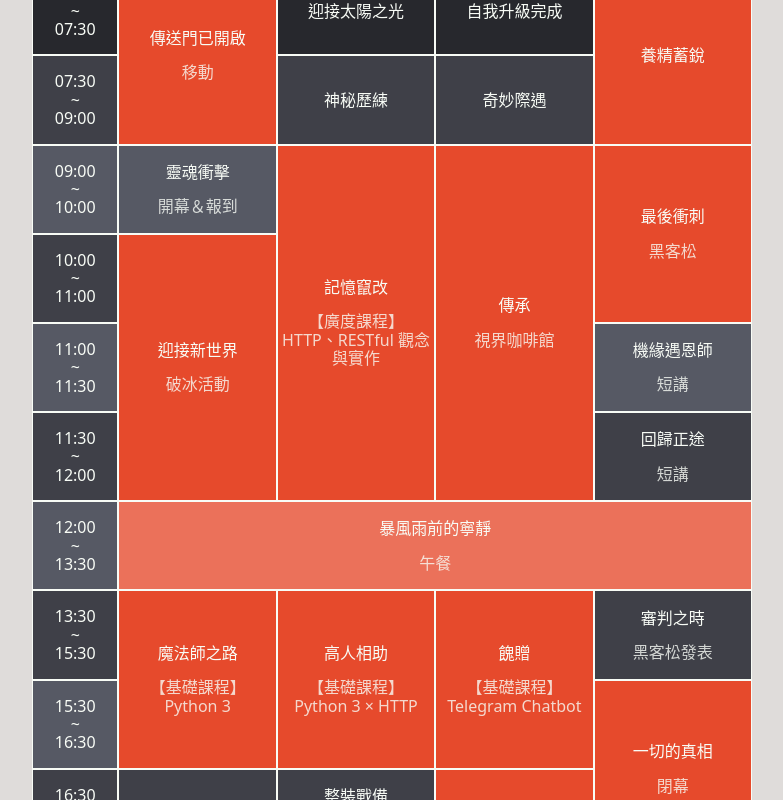
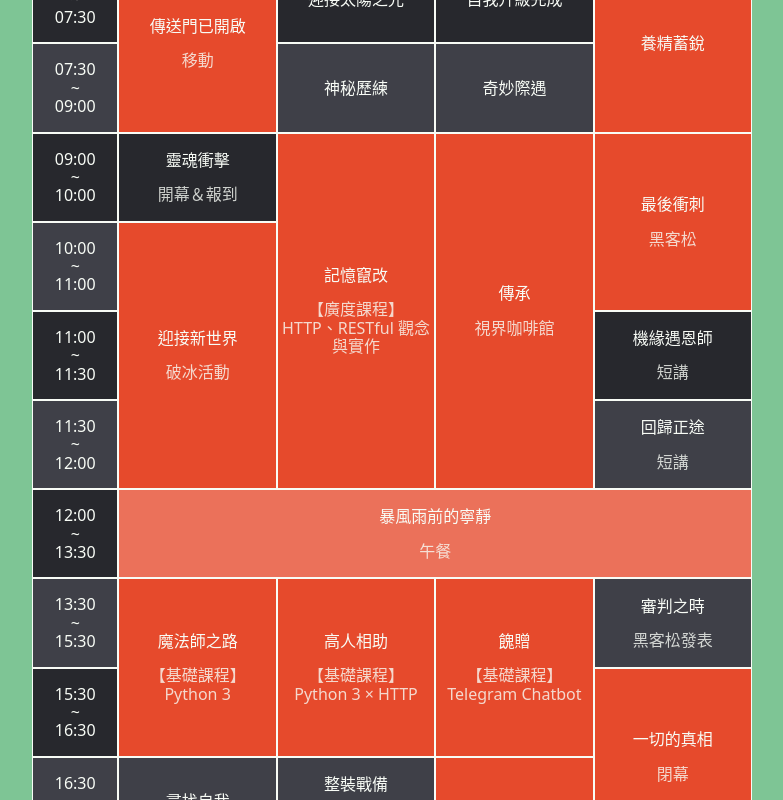
Before and after one commit to sitcon-tw/camp2017, a Vue app: page / in a window 1280 px wide. Shown: the part 2540-3340 px from the top of the page, without its empty margins (248-1031 px from the left). Built offline with nearby package versions, Linux system fonts and the light colour scheme.

Commit message:
Change text color

```diff
--- a/src/App.vue
+++ b/src/App.vue
@@ -56,11 +56,14 @@ light-gray = #dfdcda
 white = #f8fcf6
 
 
+body
+  color: black
+  background-color: #7EC595
+
 #app
   font-family: 'Noto Sans', 'Source Hans Sans', 'Source Hans Sans TC', 'Noto Sans CJK TC', 'Noto Sans TC', 'PingFang TC', 'LiHei Pro', '微軟正黑體', 'Microsoft JhengHei', 'Avenir', Helvetica, sans-serif
   -webkit-font-smoothing: antialiased
   -moz-osx-font-smoothing: grayscale
-  color: dark-gray
 
 .center
   display: flex
@@ -94,7 +97,6 @@ white = #f8fcf6
 .container
   @extend .center
   z-index: 0
-  background-color: light-gray
   flex-direction: column
   padding: 2em
 
@@ -112,7 +114,7 @@ white = #f8fcf6
 
   .title
     margin: 1em 0
-    color: white
+    color: black
     padding: .5em
 
   .subtitle
--- a/src/components/About.vue
+++ b/src/components/About.vue
@@ -38,13 +38,6 @@ blue = #35b4b8
 white = #f8fcf6
 
 #about
-  .title
-    color: blue
-    border: 2px solid blue
-
-  .subtitle
-    &:before
-      color: blue
 
   .items
     text-align: center
--- a/src/components/Coc.vue
+++ b/src/components/Coc.vue
@@ -26,17 +26,6 @@
 </template>
 <script>
 export default {
+  name: 'coc'
 }
 </script>
-<style lang="stylus">
-yellow = #eac539
-
-#coc
-  .title
-    color: yellow
-    border: 2px solid yellow
-
-  .subtitle
-    &:before
-      color: yellow
-</style>
--- a/src/components/Course.vue
+++ b/src/components/Course.vue
@@ -239,21 +239,10 @@ export default {
 </script>
 
 <style lang="stylus">
-green = #6a8f37
 white = #f8fcf6
 black = #27282D
 red = #e64a2c
 gray = #3f4048
-light-gray = #565964
-
-#course
-  .title
-    color: green
-    border: 2px solid green
-
-  .subtitle
-    &:before
-      color: green
 
 #timetable
   text-align: center
--- a/src/components/Exp.vue
+++ b/src/components/Exp.vue
@@ -18,15 +18,3 @@ export default {
 
 }
 </script>
-<style lang="stylus">
-orange = #ef8c39
-
-#exp
-  .title
-    color: orange
-    border: 2px solid orange
-
-  .subtitle
-    &:before
-      color: orange
-</style>
--- a/src/components/Registration.vue
+++ b/src/components/Registration.vue
@@ -10,7 +10,10 @@
           三人同時報名，視為團體報名，每團以三人為限，請詳閱 <a href="./assets/document/SITCON_camp_2017_Registration_brochure.pdf" target="_blank">活動報名簡章</a>。
         </li>
         <li>
-          本次夏令營招收學員 60 名，我們會針對報名資料做簡易審查，非先報先贏。正取學員名單將於結束報名後公佈，正取學員完成報名費繳交，始完成報名程序。
+          本次夏令營招收學員 60 名，我們會針對報名資料做簡易審查，非先報先贏。
+        </li>
+        <li>
+          正取學員名單將於 2017 / 06 / 15 公佈，正取學員需完成報名費繳交，始完成報名程序。
         </li>
         <li>另設有補助名額，請詳閱 <a href="./assets/document/SITCON_camp_2017_Registration_fee_reduction.pdf" target="_blank">補助辦法</a>。</li>
       </ul>
@@ -47,17 +50,6 @@ blue = #35b4b8
 white = #f8fcf6
 
 #registration
-  a
-    color: blue
-
-  .title
-    color: blue
-    border: 2px solid blue
-
-  .subtitle
-    &:before
-      color: blue
-
   ul
     list-style: circle
     line-height: 2rem
--- a/src/components/Staff.vue
+++ b/src/components/Staff.vue
@@ -59,16 +59,7 @@ red = #e64a2c
 dark-gray = #606060
 
 #staff
-  .title
-    color: red
-    border: 2px solid red
-
-  .subtitle
-    &:before
-      color: red
-
   .teamName
-    color: red
     text-indent: 0
     margin-right: .5rem
 
```
